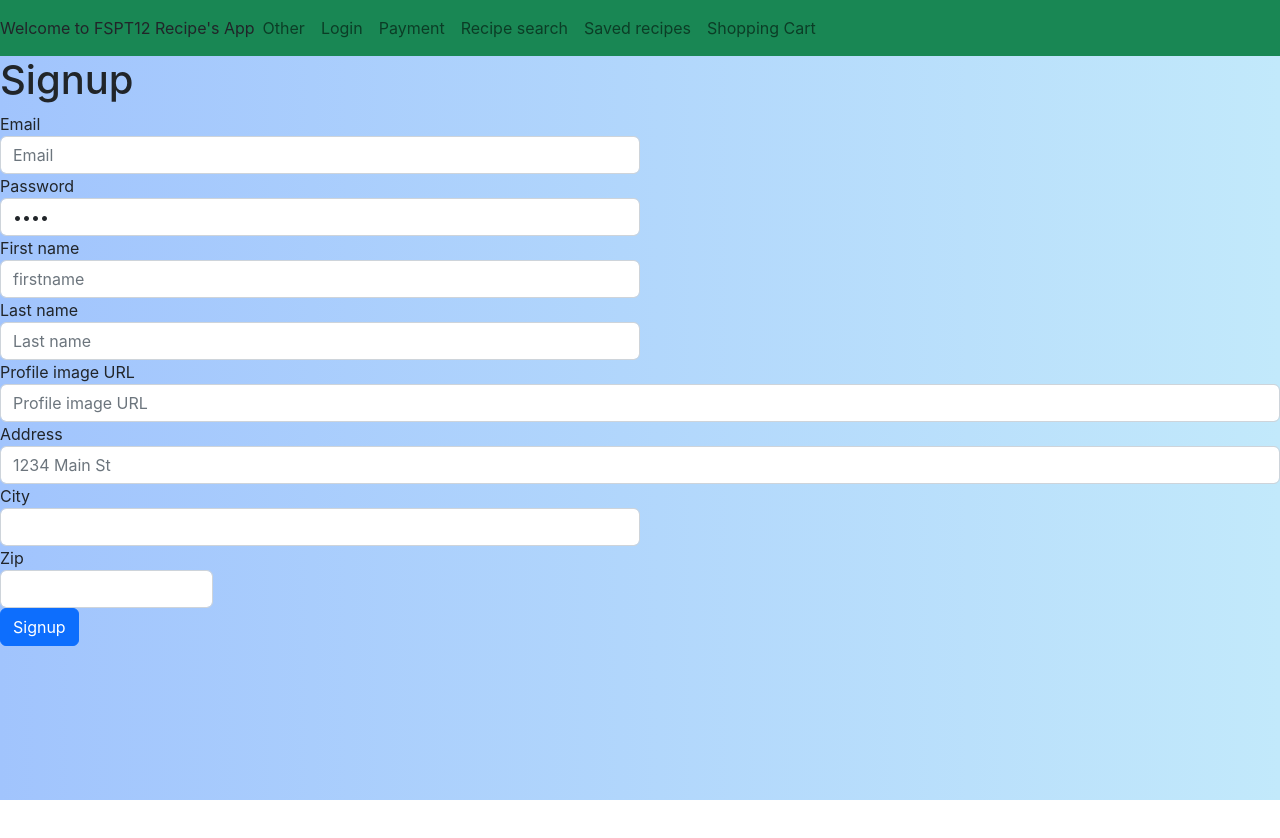
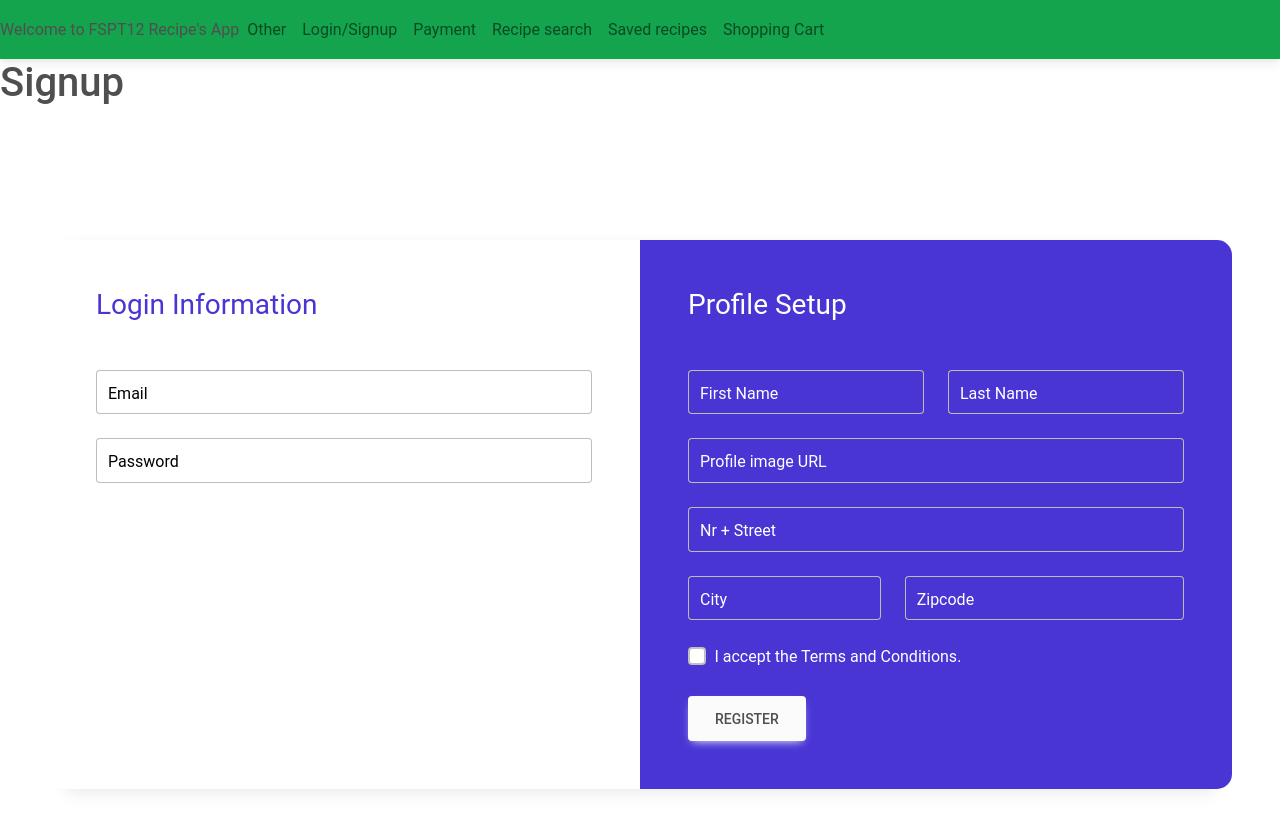
Before and after one commit to CodeOp-tech/FSPT12-final-project, a React (Create React App) app in the folder client/: page /register in a window 1280 px wide. Shown: the top 838 px of the page. Before the commit the page ends 800 px from the top, so only its background shows below. Built offline with nearby package versions, Linux system fonts and the light colour scheme; no server answers.

Commit message:
all is functioning, but need to do styling

```diff
--- a/client/src/App.js
+++ b/client/src/App.js
@@ -17,7 +17,7 @@ import PrivateRoute from "./components/PrivateRoute";
 import Profile from "./components/Profile";
 import OrdersDashA from "./components/OrdersDashA";
 import SavedRecipes from "./components/SavedRecipes";
-import OrdersHistory from "./components/OrdersHistory";
+import OrderHistory from "./components/OrderHistory";
 
 function App() {
   return (
@@ -30,7 +30,7 @@ function App() {
         <Navbar.Collapse id="basic-navbar-nav">
           <Nav className="me-auto">
             <Nav.Link as={NavLink} to="/other">Other</Nav.Link>
-            <Nav.Link as={NavLink} to="/login">Login</Nav.Link>
+            <Nav.Link as={NavLink} to="/login">Login/Signup</Nav.Link>
             <Nav.Link as={NavLink} to="/payment">Payment</Nav.Link>
             <Nav.Link as={NavLink} to="/recipes">Recipe search</Nav.Link>
             <Nav.Link as={NavLink} to="/saved_recipes">Saved recipes</Nav.Link>
@@ -56,7 +56,7 @@ function App() {
         <Route path="saved_recipes" element={<SavedRecipes />} />
         <Route path="recipeinfo/:id" element={<Recipeinfo />} />
         <Route path="profile" element={<Profile />} />
-        <Route path="orders_history" element={<OrdersHistory />} />
+        <Route path="order_history" element={<OrderHistory />} />
         <Route path="ordersdash" element={<OrdersDashA />} />
       </Routes>
     </div>
--- a/client/src/components/LoginA.js
+++ b/client/src/components/LoginA.js
@@ -3,13 +3,22 @@ import axios from "axios";
 import useAuth from "../hooks/useAuth";
 import { useNavigate } from "react-router-dom";
 import Noty from "noty";
+import {
+  MDBBtn,
+  MDBContainer,
+  MDBRow,
+  MDBCol,
+  MDBIcon,
+  MDBInput
+}
+from 'mdb-react-ui-kit';
 
 import "noty/lib/themes/mint.css";
 import "noty/lib/noty.css";
 
 function Login() {
   const [user, setUser] = useState({
-    username: "test",
+    email: "test",
     password: "test",
   });
 
@@ -18,6 +27,7 @@ function Login() {
 
   const handleChange = (e) => {
     const { name, value } = e.target;
+    console.log(name, value);
     setUser({ ...user, [name]: value });
   };
 
@@ -52,7 +62,7 @@ function Login() {
   const logout = async () => {
     try {
       await auth.signout(() => {
-        navigate("/register");
+        navigate("/recipes");
       });
     } catch (err) {
       console.log(err);
@@ -91,7 +101,44 @@ function Login() {
 
   return (
     <div>
-      <div>
+     <MDBContainer fluid>
+      <MDBRow>
+
+        <MDBCol sm='6'>
+
+          <div className='d-flex flex-row ps-5 pt-5'>
+            <MDBIcon fas icon="carrot fa-3x me-3" style={{ color: '#709085' }}/>
+            <span className="h1 fw-bold mb-0">Recipe Haul</span>
+          </div>
+
+          <div className='d-flex flex-column justify-content-center h-custom-2 w-75 pt-4'>
+
+            <h3 className="fw-normal mb-3 ps-5 pb-3" style={{letterSpacing: '1px'}}>Log in</h3>
+
+            <MDBInput wrapperClass='mb-4 mx-5 w-100' value={user.email}
+          onChange={handleChange} name = "email" label='Email address' id='formControlLg' type='email' size="lg"/>
+            <MDBInput wrapperClass='mb-4 mx-5 w-100' value={user.password}
+          onChange={handleChange} name= "password" label='Password' id='2formControlLg' type='password' size="lg"/>
+
+            <MDBBtn className="mb-4 px-5 mx-5 w-100" color='info' size='lg' onClick={login}>Login</MDBBtn>
+            <MDBBtn className="mb-4 px-5 mx-5 w-100" color='info' size='lg' onClick={logout}>Logout</MDBBtn>
+            <p className='ms-5'>Don't have an account? <a href="/register" className="link-info" >Register here</a></p>
+
+          </div>
+
+        </MDBCol>
+
+        <MDBCol sm='6' className='d-none d-sm-block px-0'>
+          <img src="https://cdn.pixabay.com/photo/2015/06/01/23/43/pasta-794464_960_720.jpg"
+            alt="Login image" className="w-100" style={{objectFit: 'cover', objectPosition: 'left'}} />
+        </MDBCol>
+
+      </MDBRow>
+
+    </MDBContainer>
+
+
+{/*       <div>
         <input
           value={user.email}
           onChange={handleChange}
@@ -112,12 +159,7 @@ function Login() {
         <button className="btn btn-outline-dark ml-2" onClick={logout}>
           Log out
         </button>
-      </div>
-{/*       <div className="text-center p-4">
-        <button className=" btn btn-outline-primary" onClick={requestData}>
-          Request protected data
-        </button>
-      </div> */}
+      </div>  */}
     </div>
   );
 }
--- a/client/src/components/OrdersHistory.js
+++ b/client/src/components/OrderHistory.js
@@ -2,6 +2,6 @@ import React from 'react'
 
 export default function OrdersHistory() {
   return (
-    <div>OrdersHistory</div>
+    <div>Order History</div>
   )
 }
--- a/client/src/components/Profile.js
+++ b/client/src/components/Profile.js
@@ -3,6 +3,8 @@ import { useEffect } from "react";
 import { useState } from "react";
 import axios from "axios";
 import { Link } from "react-router-dom";
+import "../profile.css";
+import { MDBCol, MDBContainer, MDBRow, MDBCard, MDBCardText, MDBCardBody, MDBCardImage, MDBBtn, MDBTypography } from 'mdb-react-ui-kit';
 
 const User = () => {
   const [user, setUser] = useState([])
@@ -26,13 +28,14 @@ const User = () => {
   },[])
 
 
-
-
-
   return (
     <div>
-      <h1>Profile</h1>
-      <div className="profile">
+{/*       Attempt #1: simple bootstrap card version failed when I tried to pass user info dynamically
+      https://codepen.io/mrsahar/pen/jRjmdL */}
+
+{/*           <div className="profile-card-4 text-center"><img src="http://envato.jayasankarkr.in/code/profile/assets/img/profile-4.jpg" className="img img-responsive"/>
+        <div className="profile-content">
+        <div className="profile">
         {user.map(user=>(
           <div className="user" key={user.id}>
           {user.profile_pic && <img src="" alt="" />}
@@ -42,9 +45,49 @@ const User = () => {
           <h2>{user.city}</h2>
           <h2>{user.zipcode}</h2>
           </div>
+            <div className="profile-description">Lorem ipsum dolor sit amet, consetetur sadipscing elitr, sed diam nonumy eirmod tempor.</div>
+            <div className="row">
+                <div className="col-xs-4">
+                    <div className="profile-overview">
+                        <p>TWEETS</p>
+                        <h4>1300</h4></div>
+                </div>
+                <div className="col-xs-4">
+                    <div className="profile-overview">
+                        <p>FOLLOWERS</p>
+                        <h4>250</h4></div>
+                </div>
+                <div className="col-xs-4">
+                    <div className="profile-overview">
+                        <p>FOLLOWING</p>
+                        <h4>168</h4></div>
+                </div>
+            </div>
+        </div>
+    </div> */}
+
+{/*     Attempt #2 with my own bootstrap works with dynamic info being displayed */}
+
+     <section style={{backgroundColor:"yellow", minHeight:800, paddingTop:50, paddingBottom:50}}>
+      <div style={{background:"white", minHeight:700}}>
+      </div>
+      </section>
+      <div className="profile">
+        {user.map(user=>(
+          <div className="user" key={user.id}>
+          {user.profile_pic && <img src={user.profile_pic}/>}
+          <h2>{user.firstname}</h2>
+          <h2>{user.lastname}</h2>
+          <h2>{user.address}</h2>
+          <h2>{user.city}</h2>
+          <h2>{user.zipcode}</h2>
+          </div>
         ))}
       </div>
-      <h3>Saved Recipes</h3>
+      <button><Link to="/saved_recipes">Saved Recipes</Link></button>
+      <button><Link to="/order_history">View Order History</Link></button>
+
+{/*       <h3>Saved Recipes</h3>
       <div className="saved recipes">
         {recipesSaved.map(recipes_saved=>(
           <div className="saved recipe" key={recipes_saved.id}>
@@ -54,7 +97,7 @@ const User = () => {
       ))}
       </div>
       <button><Link to="/saved_recipes">View all</Link></button>
-      <button><Link to="/order_history">View order history</Link></button>
+      <button><Link to="/order_history">View order history</Link></button> */}
     </div>
   )
 }
--- a/client/src/components/Register.js
+++ b/client/src/components/Register.js
@@ -1,10 +1,12 @@
 import React, { useState } from "react";
+//import { useEffect } from "react";
 import axios from "axios";
 import { useNavigate } from "react-router-dom";
-//import 'mdb-react-ui-kit/dist/css/mdb.min.css';
+import 'mdb-react-ui-kit/dist/css/mdb.min.css';
 import "@fortawesome/fontawesome-free/css/all.min.css";
-//import "./index.css";
-/* import {
+import "../register.css";
+import { Link } from "react-router-dom";
+ import {
   MDBBtn,
   MDBContainer,
   MDBRow,
@@ -13,14 +15,20 @@ import "@fortawesome/fontawesome-free/css/all.min.css";
   MDBCardBody,
   MDBInput,
   MDBCheckbox,
-  MDBSelect
 }
-from 'mdb-react-ui-kit'; */
+from 'mdb-react-ui-kit';
+
 
 function Register() {
   const [user, setUser] = useState({
-    username: "test",
-    password: "test",
+    email: "",
+    password: "",
+    firstname: "",
+    lastname: "",
+    profile_pic: "",
+    address: "",
+    city: "",
+    zipcode: ""
   });
 
   const navigate = useNavigate();
@@ -47,7 +55,7 @@ function Register() {
     <div>
       <h1>Signup</h1>
 
-{/*     <MDBContainer fluid className='h-custom'>
+    <MDBContainer fluid className='h-custom'>
 
       <MDBRow className='d-flex justify-content-center align-items-center h-100'>
         <MDBCol col='12' className='m-5'>
@@ -60,100 +68,56 @@ function Register() {
 
                 <MDBCol md='6' className='p-5 bg-white'>
 
-                  <h3 className="fw-normal mb-5" style={{color: '#4835d4'}}>General Infomation</h3>
-                  <MDBSelect
-                    className='mb-4'
-                    size='lg'
-                    data={[
-                      { text: 'Titile', value: 1 },
-                      { text: 'Two', value: 2 },
-                      { text: 'Three', value: 3 },
-                      { text: 'Four', value: 4 }
-                    ]}
-                    />
+                  <h3 className="fw-normal mb-5" style={{color: '#4835d4'}}>Login Information</h3>
 
-                  <MDBRow>
+                  <MDBInput wrapperClass='mb-4' labelClass='text-black' value={user.email} onChange={handleChange} name = "email" label='Email' size='lg' id='form3' type='text'/>
 
-                    <MDBCol md='6'>
-                      <MDBInput wrapperClass='mb-4' label='First Name' size='lg' id='form1' type='text'/>
-                    </MDBCol>
-
-                    <MDBCol md='6'>
-                      <MDBInput wrapperClass='mb-4' label='Last Name' size='lg' id='form2' type='text'/>
-                    </MDBCol>
-
-                  </MDBRow>
-
-                  <MDBSelect
-                    className='mb-4'
-                    size='lg'
-                    data={[
-                      { text: 'Position', value: 1 },
-                      { text: 'Two', value: 2 },
-                      { text: 'Three', value: 3 },
-                      { text: 'Four', value: 4 }
-                    ]}
-                    />
-                  <MDBInput wrapperClass='mb-4' label='Position' size='lg' id='form3' type='text'/>
-
-                  <MDBRow>
-
-                    <MDBCol md='6'>
-                      <MDBInput wrapperClass='mb-4' label='Bussines Arena' size='lg' id='form4' type='text'/>
-                    </MDBCol>
-
-                    <MDBCol md='6'>
-                      <MDBSelect
-                        className='mb-4'
-                        size='lg'
-                        data={[
-                          { text: 'Employees', value: 1 },
-                          { text: 'Two', value: 2 },
-                          { text: 'Three', value: 3 },
-                          { text: 'Four', value: 4 }
-                        ]}
-                        />
-                    </MDBCol>
-
-                  </MDBRow>
+                  <MDBInput wrapperClass='mb-4' labelClass='text-black' value={user.password}
+          onChange={handleChange} name="password" label='Password' size='lg' id='form3' type='text'/>
 
                 </MDBCol>
 
 
                 <MDBCol md='6' className='bg-indigo p-5'>
 
-                  <h3 className="fw-normal mb-5 text-white" style={{color: '#4835d4'}}>Contact Details</h3>
-                  <MDBInput wrapperClass='mb-4' labelClass='text-white' label='Street + Nr' size='lg' id='form5' type='text'/>
-                  <MDBInput wrapperClass='mb-4' labelClass='text-white' label='Additional Information' size='lg' id='form6' type='text'/>
+                  <h3 className="fw-normal mb-5 text-white" style={{color: '#4835d4'}}>Profile Setup</h3>
+
+
+                  <MDBRow>
+
+                    <MDBCol md='6'>
+                      <MDBInput wrapperClass='mb-4' labelClass='text-white' value={user.firstname}
+          onChange={handleChange} name="firstname" label='First Name' size='lg' id='form1' type='text'/>
+                    </MDBCol>
+
+                    <MDBCol md='6'>
+                      <MDBInput wrapperClass='mb-4' labelClass='text-white' value={user.lastname}
+          onChange={handleChange} name="lastname" label='Last Name' size='lg' id='form2' type='text'/>
+                    </MDBCol>
+
+                  </MDBRow>
+
+                  <MDBInput wrapperClass='mb-4' labelClass='text-white' value={user.profile_pic}
+          onChange={handleChange} name="profile_pic" label='Profile image URL' size='lg' id='form5' type='url'/>
+                  <MDBInput wrapperClass='mb-4' value={user.address}
+          onChange={handleChange} name="address" labelClass='text-white' label='Nr + Street' size='lg' id='form5' type='text'/>
 
                   <MDBRow>
 
                     <MDBCol md='5'>
-                      <MDBInput wrapperClass='mb-4' labelClass='text-white' label='Zip Code' size='lg' id='form6' type='text'/>
+                      <MDBInput wrapperClass='mb-4' value={user.city}
+          onChange={handleChange} name="city" labelClass='text-white' label='City' size='lg' id='form6' type='text'/>
                     </MDBCol>
 
                     <MDBCol md='7'>
-                      <MDBInput wrapperClass='mb-4' labelClass='text-white' label='Place' size='lg' id='form7' type='text'/>
+                      <MDBInput wrapperClass='mb-4' value={user.zipcode}
+          onChange={handleChange} name="zipcode" labelClass='text-white' label='Zipcode' size='lg' id='form7' type='text'/>
                     </MDBCol>
 
                   </MDBRow>
 
-                  <MDBInput wrapperClass='mb-4' labelClass='text-white' label='Country' size='lg' id='form8' type='text'/>
-
-                  <MDBRow>
-
-                    <MDBCol md='5'>
-                      <MDBInput wrapperClass='mb-4' labelClass='text-white' label='Code +' size='lg' id='form9' type='text'/>
-                    </MDBCol>
-
-                    <MDBCol md='7'>
-                      <MDBInput wrapperClass='mb-4' labelClass='text-white' label='Phone Number' size='lg' id='form10' type='text'/>
-                    </MDBCol>
-                  </MDBRow>
-
-                  <MDBInput wrapperClass='mb-4' labelClass='text-white' label='Your Email' size='lg' id='form8' type='email'/>
-                  <MDBCheckbox name='flexCheck' id='flexCheckDefault' labelClass='text-white mb-4' label='I do accept the Terms and Conditions of your site.' />
-                  <MDBBtn color='light' size='lg'>Register</MDBBtn>
+                  <MDBCheckbox name='flexCheck' id='flexCheckDefault' labelClass='text-white mb-4' label='I accept the Terms and Conditions.' />
+                  <MDBBtn onClick={login} color='light' size='lg'>Register</MDBBtn>
 
                 </MDBCol>
               </MDBRow>
@@ -166,11 +130,9 @@ function Register() {
       </MDBRow>
 
     </MDBContainer>
-  );
-} */}
 
 
-      <form>
+{/*       <form>
   <div className="form-row">
     <div className="form-group col-md-6">
       <label for="inputEmail4">Email</label>
@@ -218,7 +180,7 @@ function Register() {
     </div>
   </div>
   <button type="submit" className="btn btn-primary">Signup</button>
-</form>
+</form> */}
 {/*       <div>
         <input
           value={user.username}
@@ -239,7 +201,7 @@ function Register() {
         </button>
       </div> */}
     </div>
-  );
+  )
 }
 
-export default Register;
+export default Register
--- a/client/src/index.css
+++ b/client/src/index.css
@@ -1,4 +1,4 @@
-body {
+/* body {
   margin: 0;
   font-family: -apple-system, BlinkMacSystemFont, 'Segoe UI', 'Roboto', 'Oxygen',
     'Ubuntu', 'Cantarell', 'Fira Sans', 'Droid Sans', 'Helvetica Neue',
@@ -10,52 +10,4 @@ body {
 code {
   font-family: source-code-pro, Menlo, Monaco, Consolas, 'Courier New',
     monospace;
-}
-body {
-  /* fallback for old browsers */
-  background: #a1c4fd;
-
-  /* Chrome 10-25, Safari 5.1-6 */
-  background: -webkit-linear-gradient(to right, rgba(161, 196, 253, 1), rgba(194, 233, 251, 1));
-
-  /* W3C, IE 10+/ Edge, Firefox 16+, Chrome 26+, Opera 12+, Safari 7+ */
-  background: linear-gradient(to right, rgba(161, 196, 253, 1), rgba(194, 233, 251, 1))
-}
-
-.bg-indigo {
-  background-color: #4835d4;
-}
-
-@media (min-width: 1025px) {
-  .h-custom {
-    height: 100vh !important;
-  }
-}
-
-@media (min-width: 759px) {
-  .card-registration-2 .bg-indigo {
-    border-top-right-radius: 15px;
-    border-bottom-right-radius: 15px;
-  }
-}
-
-@media (max-width: 758px) {
-  .card-registration-2 .bg-indigo {
-    border-bottom-left-radius: 15px;
-    border-bottom-right-radius: 15px;
-  }
-}
-
-@media (min-width: 759px) {
-  .card-registration-2 .bg-white {
-    border-top-left-radius: 15px;
-    border-bottom-left-radius: 15px;
-  }
-}
-
-@media (max-width: 758px) {
-  .card-registration-2 .bg-white {
-    border-top-left-radius: 15px;
-    border-top-right-radius: 15px;
-  }
-}
+} */
--- a/client/src/index.js
+++ b/client/src/index.js
@@ -3,6 +3,7 @@ import ReactDOM from 'react-dom/client';
 import { BrowserRouter } from "react-router-dom";
 import './index.css';
 import App from './App';
+
 
 const root = ReactDOM.createRoot(document.getElementById('root'));
 root.render(
@@ -10,7 +11,3 @@ root.render(
     <App />
   </BrowserRouter>
 );
-
-// If you want to start measuring performance in your app, pass a function
-// to log results (for example: reportWebVitals(console.log))
-// or send to an analytics endpoint. Learn more: https://bit.ly/CRA-vitals
--- /dev/null
+++ b/client/src/profile.css
@@ -0,0 +1,66 @@
+/* Attempt #1 */
+
+/* .profile-card-3 {
+    background-color: #FFF;
+    border-radius: 5px;
+    box-shadow: 0px 0px 25px rgba(0, 0, 0, 0.1);
+    overflow: hidden;
+    position: relative;
+    margin: 10px auto;
+    cursor: pointer;
+    padding: 25px 15px;
+}
+
+.profile-card-3 .profile-name {
+    font-weight: bold;
+    color: #21304e;
+}
+
+.profile-card-3 .profile-location {
+    color: #999;
+    font-size: 13px;
+    font-weight: 600;
+}
+
+.profile-card-3 img {
+    height: 100px;
+    width: 100px;
+    object-fit: cover;
+    margin: 10px auto;
+    border-radius: 50%;
+    transition: all linear 0.25s;
+}
+
+.profile-card-3 .profile-description {
+    font-size: 13px;
+    color: #777;
+    padding: 10px;
+}
+
+.profile-card-3 .profile-icons {
+    margin: 15px 0px;
+}
+
+.profile-card-3 .profile-icons .fa {
+    color: #fe455a;
+    margin: 0px 5px;
+}
+
+.profile-card-3:hover img {
+    height: 110px;
+    width: 110px;
+    margin: 5px auto;
+} */
+
+/* Attempt #2  */
+
+.gradient-custom-2 {
+    /* fallback for old browsers */
+    background: #fbc2eb;
+
+    /* Chrome 10-25, Safari 5.1-6 */
+    background: -webkit-linear-gradient(to right, rgba(251, 194, 235, 1), rgba(166, 193, 238, 1));
+
+    /* W3C, IE 10+/ Edge, Firefox 16+, Chrome 26+, Opera 12+, Safari 7+ */
+    background: linear-gradient(to right, rgba(251, 194, 235, 1), rgba(166, 193, 238, 1))
+    }
--- /dev/null
+++ b/client/src/register.css
@@ -0,0 +1,48 @@
+/*  body {
+    fallback for old browsers
+    background: #a1c4fd;
+
+    Chrome 10-25, Safari 5.1-6
+    background: -webkit-linear-gradient(to right, rgba(161, 196, 253, 1), rgba(194, 233, 251, 1));
+
+    W3C, IE 10+/ Edge, Firefox 16+, Chrome 26+, Opera 12+, Safari 7+
+    background: linear-gradient(to right, rgba(161, 196, 253, 1), rgba(194, 233, 251, 1))
+  } */
+
+  .bg-indigo {
+    background-color: #4835d4;
+  }
+
+  @media (min-width: 1025px) {
+    .h-custom {
+      height: 100vh !important;
+    }
+  }
+
+  @media (min-width: 759px) {
+    .card-registration-2 .bg-indigo {
+      border-top-right-radius: 15px;
+      border-bottom-right-radius: 15px;
+    }
+  }
+
+  @media (max-width: 758px) {
+    .card-registration-2 .bg-indigo {
+      border-bottom-left-radius: 15px;
+      border-bottom-right-radius: 15px;
+    }
+  }
+
+  @media (min-width: 759px) {
+    .card-registration-2 .bg-white {
+      border-top-left-radius: 15px;
+      border-bottom-left-radius: 15px;
+    }
+  }
+
+  @media (max-width: 758px) {
+    .card-registration-2 .bg-white {
+      border-top-left-radius: 15px;
+      border-top-right-radius: 15px;
+    }
+  }
```
Also changed, not shown: client/src/pasta-g1eed32414_1920.jpeg (added).
